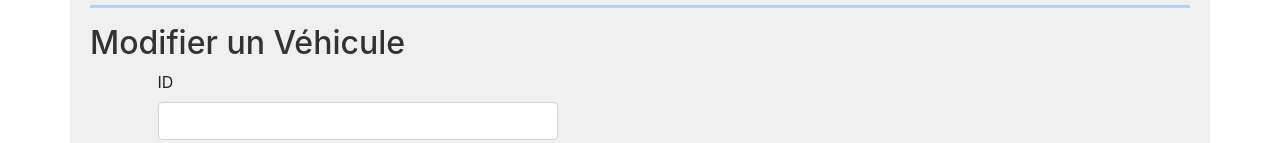
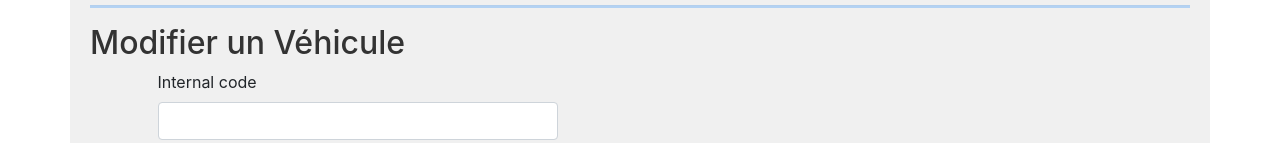
Before and after one commit to ikbel2024/Auto-Rechange-360, an Angular app in the folder frontend/: page /update-vehicule/1 in a window 1280 px wide. Shown: the part 155-298 px from the top of the page. Built offline with nearby package versions, Linux system fonts and the light colour scheme; no server answers.

Commit message:
Internal code

```diff
--- a/frontend/src/app/update-vehicule/update-vehicule.component.html
+++ b/frontend/src/app/update-vehicule/update-vehicule.component.html
@@ -5,7 +5,7 @@
     <div class="col-md-6">
       <form #updateFormRef="ngForm" (ngSubmit)="updateVehicule(updateFormRef)" class="vehicle-form">
         <div class="form-group">
-          <label for="updateId">ID</label>
+          <label for="updateId">Internal code</label>
           <input type="text" class="form-control" id="updateId" [(ngModel)]="vehiculeToUpdate.id" name="id" required #id="ngModel">
           <div *ngIf="id.invalid && (id.dirty || id.touched)" class="alert alert-danger">
             <div *ngIf="id.errors?.['required']">ID est requis.</div>
```
